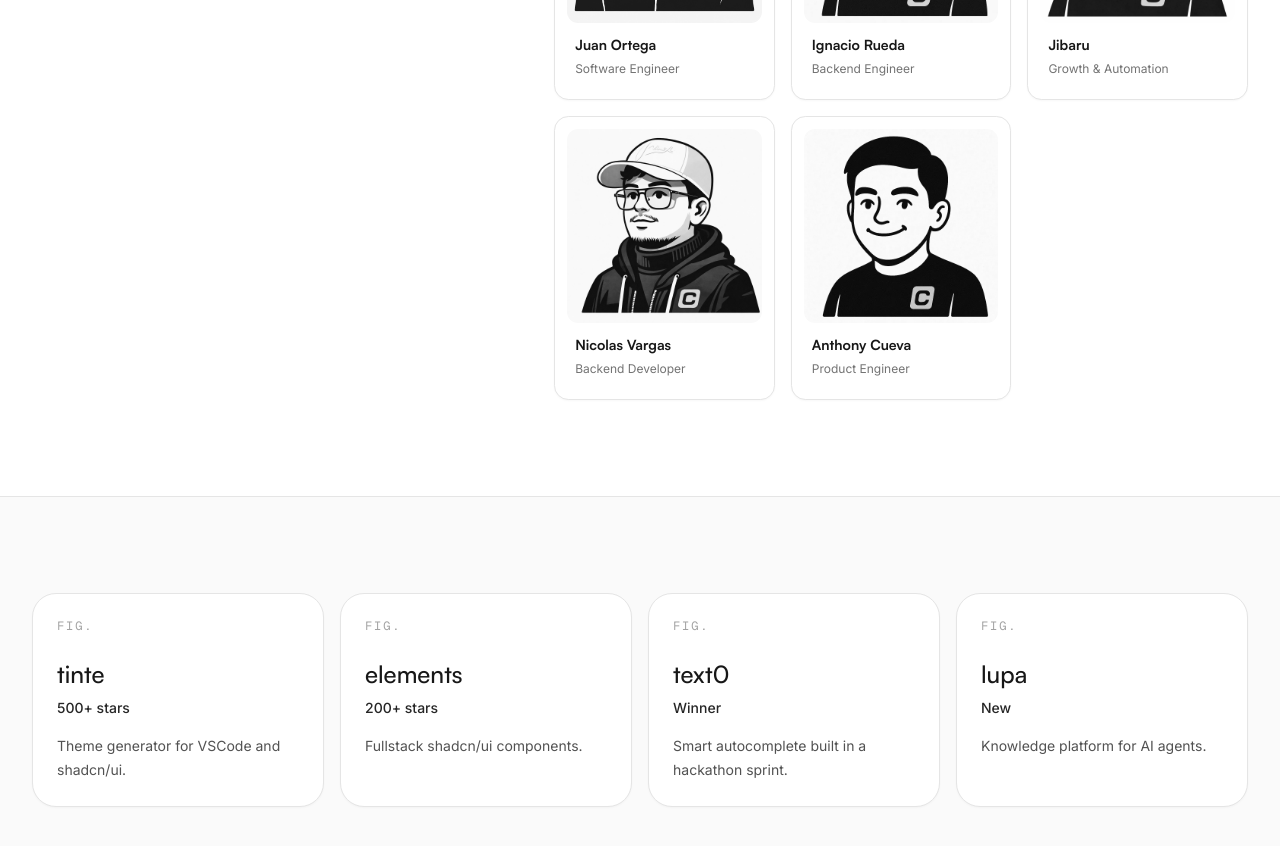
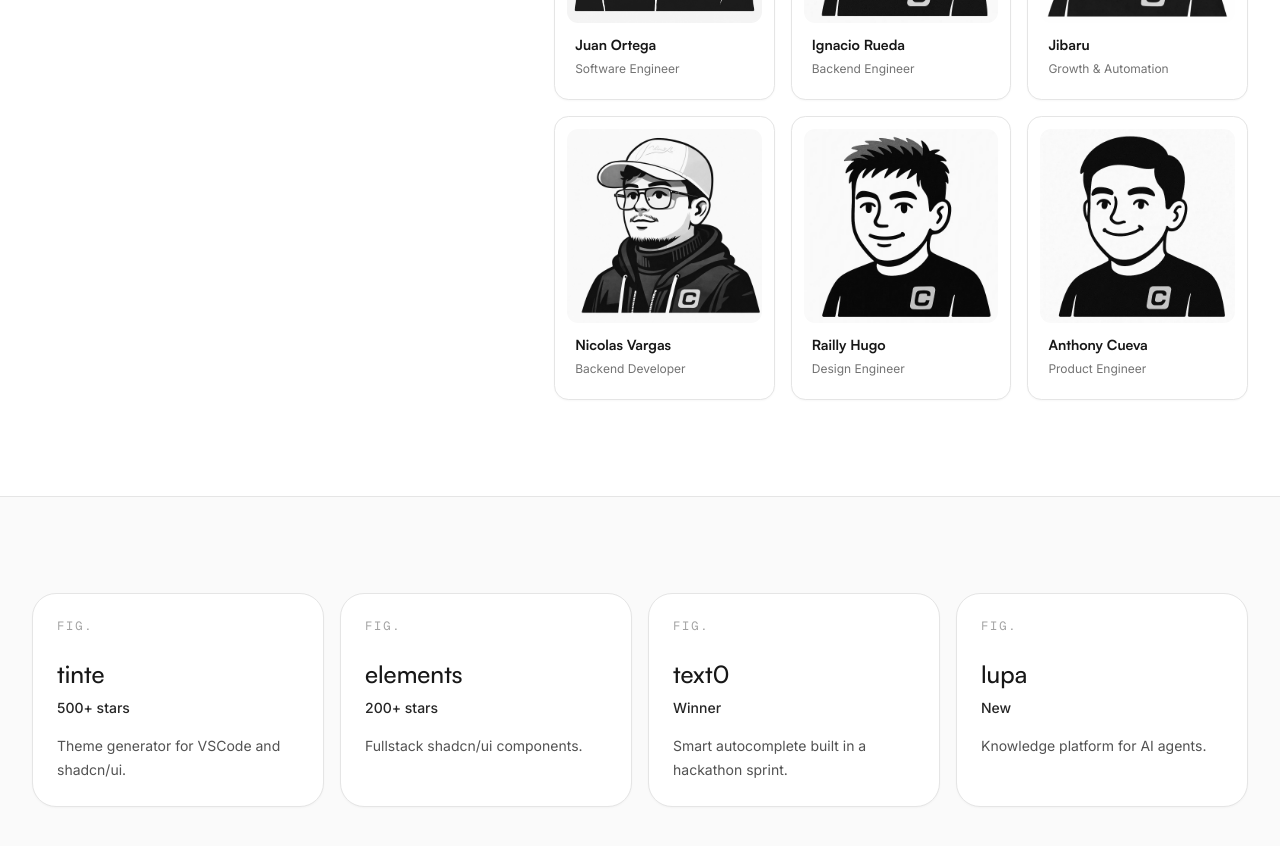
Before and after one commit to crafter-station/academy, a Next.js app: page / in a window 1280 px wide. Shown: the part 5180-6026 px from the top of the page. Built offline with nearby package versions, Linux system fonts and the light colour scheme.

Commit message:
Add Railly to landing team order

```diff
--- a/src/app/page.tsx
+++ b/src/app/page.tsx
@@ -136,6 +136,7 @@ const team = [
     role: "Backend Developer",
     image: "/team/nicolas.png",
   },
+  { name: "Railly Hugo", role: "Design Engineer", image: "/team/railly.png" },
   {
     name: "Anthony Cueva",
     role: "Product Engineer",
```
